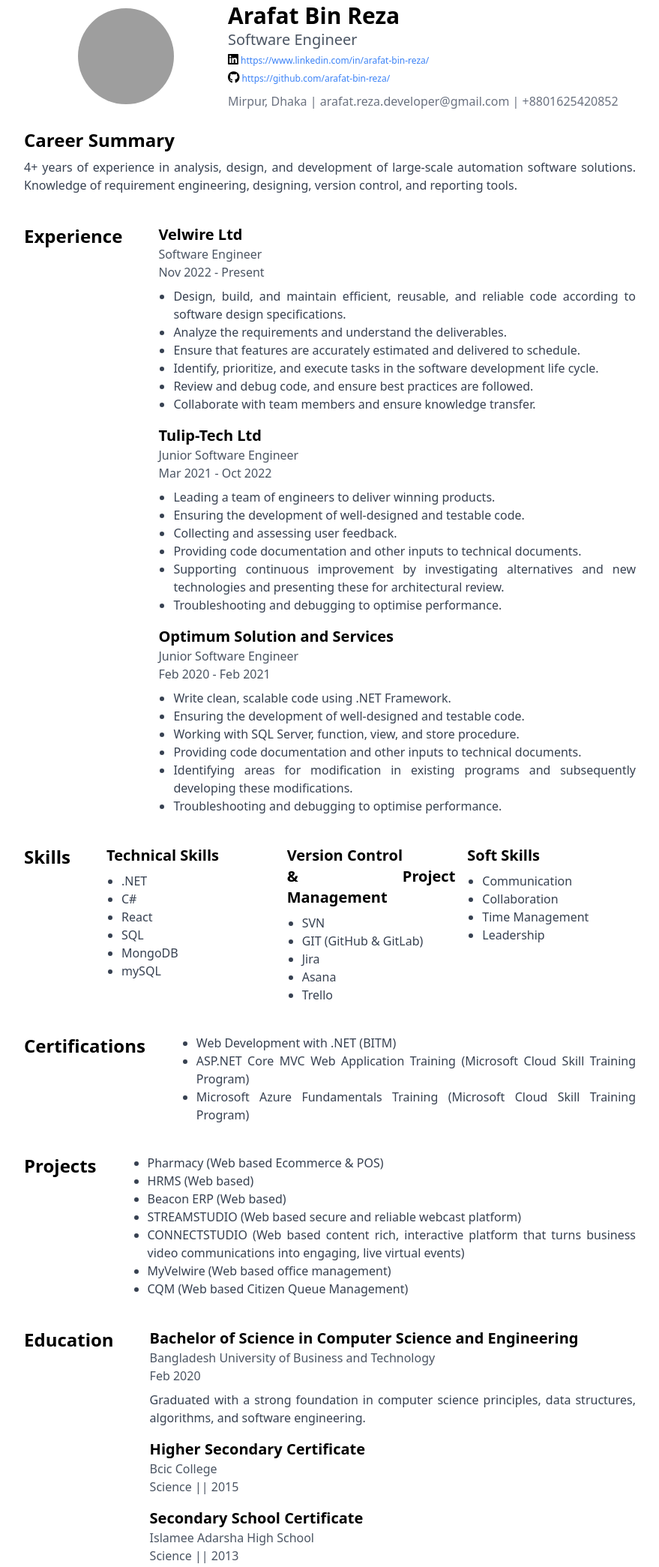
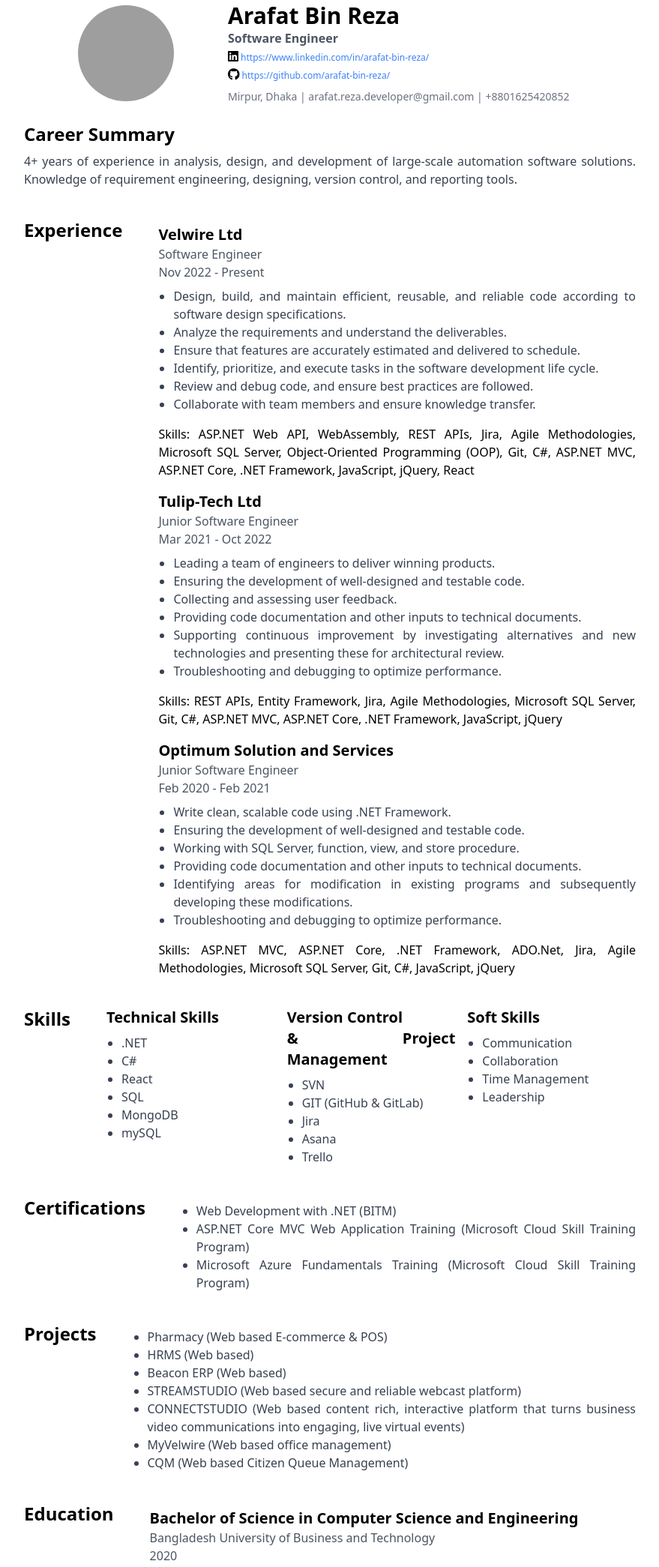
Before and after one commit to arafat-bin-reza/Resume, a plain HTML site: page index.html in a window 1280 px wide. Shown: the part 77-2167 px from the top of the page at 75% size, without its empty margins (200-1079 px from the left). Drawn offline with nearby package versions, Linux system fonts and the light colour scheme; grey boxes are pictures that could not be loaded.

Commit message:
Updated reference information on my cv.

```diff
--- a/index.html
+++ b/index.html
@@ -17,13 +17,13 @@
             </div>
             <div class="w-2/3">
                 <h1 class="text-3xl font-bold">Arafat Bin Reza</h1>
-                <p class="text-xl text-gray-600">Software Engineer</p>
+                <p class="text-base font-semibold text-gray-600">Software Engineer</p>
                 <!-- <div class="flex space-x-4 mt-4"> -->
                     <i class="fa-brands fa-linkedin"></i><a href="https://www.linkedin.com/in/arafat-bin-reza/" target="_blank" class="text-blue-500 text-xs"> https://www.linkedin.com/in/arafat-bin-reza/</a> </br>
                     <i class="fa-brands fa-github"></i><a href="https://github.com/arafat-bin-reza/" target="_blank" class="text-blue-500 text-xs"> https://github.com/arafat-bin-reza/</a>
                     <!-- <a href="#" target="_blank" class="text-blue-500">Portfolio</a> -->
                 <!-- </div> -->
-                <p class="mt-2 text-gray-500">Mirpur, Dhaka | arafat.reza.developer@gmail.com | +8801625420852</p>
+                <p class="mt-2 text-sm text-gray-500">Mirpur, Dhaka | arafat.reza.developer@gmail.com | +8801625420852</p>
             </div>
         </div>
 
@@ -38,7 +38,7 @@
                 <h2 class="text-2xl font-bold mt-4 pr-4">Experience</h2>
                 </div>
                 <div>
-                    <div class="mt-4">
+                    <div class="mt-6">
                         <h3 class="text-xl font-semibold">Velwire Ltd</h3>
                         <p class="text-gray-600">Software Engineer</p>
                         <p class="text-gray-600">Nov 2022 - Present</p>
@@ -50,6 +50,11 @@
                             <li>Review and debug code, and ensure best practices are followed.</li>
                             <li>Collaborate with team members and ensure knowledge transfer.</li>
                         </ul>
+
+                        <p class="mt-4">
+                            Skills: ASP.NET Web API, WebAssembly, REST APIs, Jira, Agile Methodologies, Microsoft SQL Server, Object-Oriented
+                                    Programming (OOP), Git, C#, ASP.NET MVC, ASP.NET Core, .NET Framework, JavaScript, jQuery, React
+                        </p>
                     </div>
                     <div class="mt-4">
                         <h3 class="text-xl font-semibold">Tulip-Tech Ltd</h3>
@@ -61,8 +66,13 @@
                             <li>Collecting and assessing user feedback.</li>
                             <li>Providing code documentation and other inputs to technical documents.</li>
                             <li>Supporting continuous improvement by investigating alternatives and new technologies and presenting these for architectural review.</li>
-                            <li>Troubleshooting and debugging to optimise performance.</li>
+                            <li>Troubleshooting and debugging to optimize performance.</li>
                         </ul>
+
+                        <p class="mt-4">
+                            Skills: REST APIs, Entity Framework, Jira, Agile Methodologies, Microsoft SQL Server, Git, C#, ASP.NET MVC, ASP.NET
+                                    Core, .NET Framework, JavaScript, jQuery
+                        </p>
                     </div>
                     <div class="mt-4">
                         <h3 class="text-xl font-semibold">Optimum Solution and Services</h3>
@@ -74,8 +84,13 @@
                             <li>Working with SQL Server, function, view, and store procedure.</li>
                             <li>Providing code documentation and other inputs to technical documents.</li>
                             <li>Identifying areas for modification in existing programs and subsequently developing these modifications.</li>
-                            <li>Troubleshooting and debugging to optimise performance.</li>
+                            <li>Troubleshooting and debugging to optimize performance.</li>
                         </ul>
+
+                        <p class="mt-4">
+                            Skills: ASP.NET MVC, ASP.NET Core, .NET Framework, ADO.Net, Jira, Agile Methodologies, Microsoft SQL Server, Git, C#,
+                            JavaScript, jQuery
+                        </p>
                     </div>
                 </div>
             </div>
@@ -130,7 +145,7 @@
             <h2 class="text-2xl font-bold mt-4 pr-4">Certifications</h2>
                 </div>
                 <div>
-                    <ul class="list-disc ml-5 mt-4 text-gray-700">
+                    <ul class="list-disc ml-5 mt-6 text-gray-700">
                         <li>Web Development with .NET (BITM)</li>
                         <li>ASP.NET Core MVC Web Application Training (Microsoft Cloud Skill Training Program)</li>
                         <li>Microsoft Azure Fundamentals Training (Microsoft Cloud Skill Training Program)</li>
@@ -145,8 +160,8 @@
             <h2 class="text-2xl font-bold mt-4 pr-4">Projects</h2>
                 </div>
                 <div>
-                    <ul class="list-disc ml-5 mt-4 text-gray-700">
-                        <li>Pharmacy (Web based Ecommerce & POS)</li>
+                    <ul class="list-disc ml-5 mt-6 text-gray-700">
+                        <li>Pharmacy (Web based E-commerce & POS)</li>
                         <li>HRMS (Web based)</li>
                         <li>Beacon ERP (Web based)</li>
                         <li>STREAMSTUDIO (Web based secure and reliable webcast platform)</li>
@@ -164,10 +179,10 @@
             <h2 class="text-2xl font-bold mt-4 pr-4">Education</h2>
                 </div>
                 <div>
-                    <div class="mt-4">
+                    <div class="mt-6">
                         <h3 class="text-xl font-semibold">Bachelor of Science in Computer Science and Engineering</h3>
                         <p class="text-gray-600">Bangladesh University of Business and Technology</p>
-                        <p class="text-gray-600">Feb 2020</p>
+                        <p class="text-gray-600">2020</p>
                         <p class="mt-2 text-gray-700">Graduated with a strong foundation in computer science principles, data structures, algorithms, and software engineering.</p>
                     </div>
                     <div class="mt-4">
@@ -191,7 +206,7 @@
             <h2 class="text-2xl font-bold mt-4 pr-4">Training</h2>
                 </div>
                 <div>
-                    <ul class="list-disc ml-5 mt-4 text-gray-700">
+                    <ul class="list-disc ml-5 mt-6 text-gray-700">
                         <li>Web Development with .NET under BITM</li>
                         <li>ASP.NET Core MVC Web Application Training under Microsoft Cloud Skill Training Program</li>
                         <li>Microsoft Azure Fundamentals Training under Microsoft Cloud Skill Training Program</li>
@@ -206,7 +221,7 @@
             <h2 class="text-2xl font-bold mt-4 pr-4">Languages</h2>
                 </div>
                 <div>
-                    <ul class="list-disc ml-5 mt-4 text-gray-700">
+                    <ul class="list-disc ml-5 mt-6 text-gray-700">
                         <li>Bengali</li>
                         <li>English</li>
                     </ul>
@@ -311,7 +326,7 @@
                                             Email
                                         </dt>
                                         <dd class="mt-1 text-sm text-gray-900 sm:mt-0 sm:col-span-2">
-                                            obyed.ullah@bracits.com
+                                            obyed.oss@gmail.com
                                         </dd>
                                     </div>
                                     <div class="py-3 sm:py-5 sm:grid sm:grid-cols-3 sm:gap-4 sm:px-6">
@@ -319,7 +334,7 @@
                                             Mobile No
                                         </dt>
                                         <dd class="mt-1 text-sm text-gray-900 sm:mt-0 sm:col-span-2">
-                                            +8801672003449
+                                            +13093509015
                                         </dd>
                                     </div>
                                     <div class="py-3 sm:py-5 sm:grid sm:grid-cols-3 sm:gap-4 sm:px-6">
```
